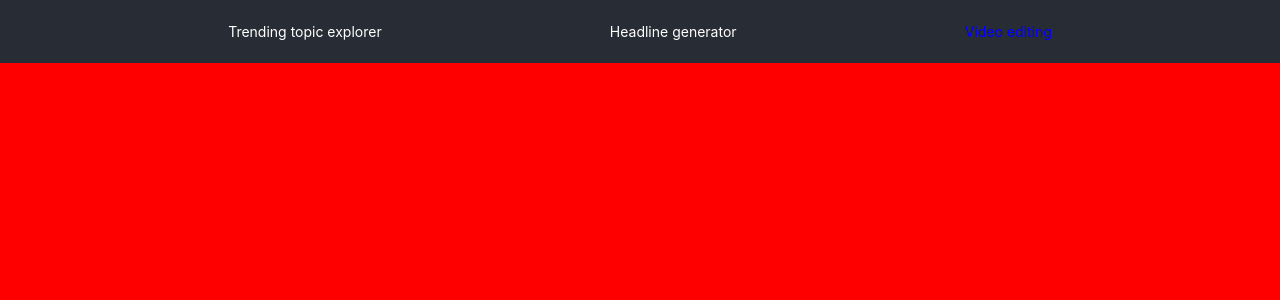
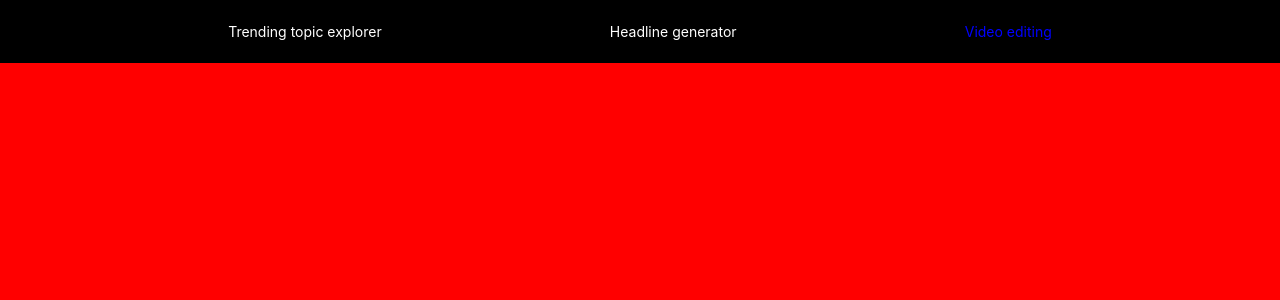
Before and after one commit to GuoanNB/creation-intelligence, a React (Create React App) app: page / in a window 1280 px wide. Shown: the top 300 px of the page. Built offline with nearby package versions, Linux system fonts and the light colour scheme.

Commit message:
change header color

```diff
--- a/src/App.css
+++ b/src/App.css
@@ -21,7 +21,7 @@
   color: blue;
 }
 .App-header {
-  background-color: #282c34;
+  background-color: #000000;
   height: 63px;
   width: 100vw;
   display: flex;
```
Also changed, not shown: 6 other files (tests, documents, lock files or other folders).
